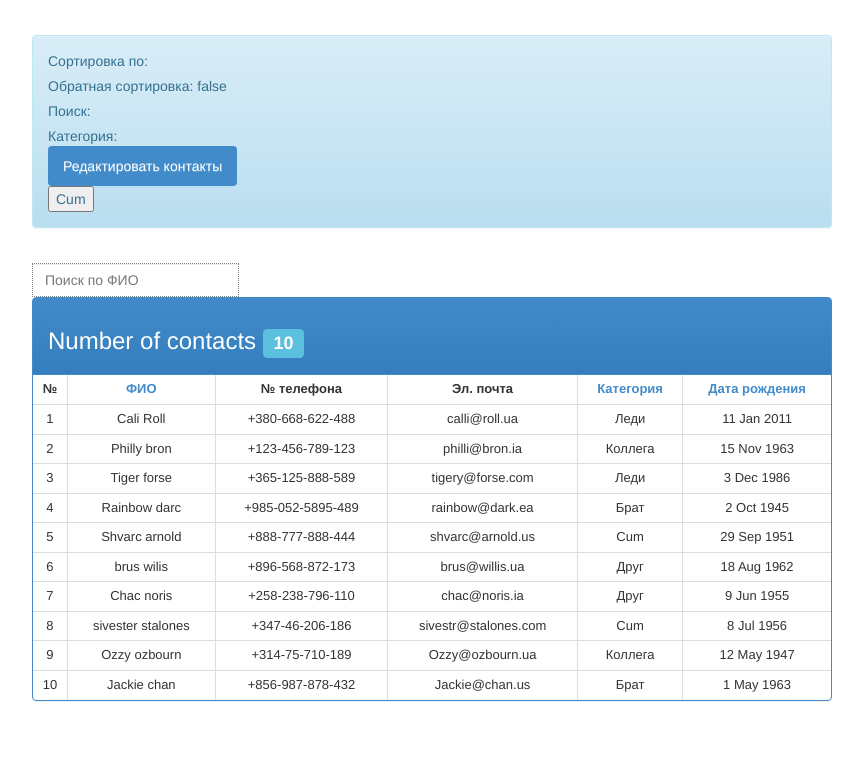
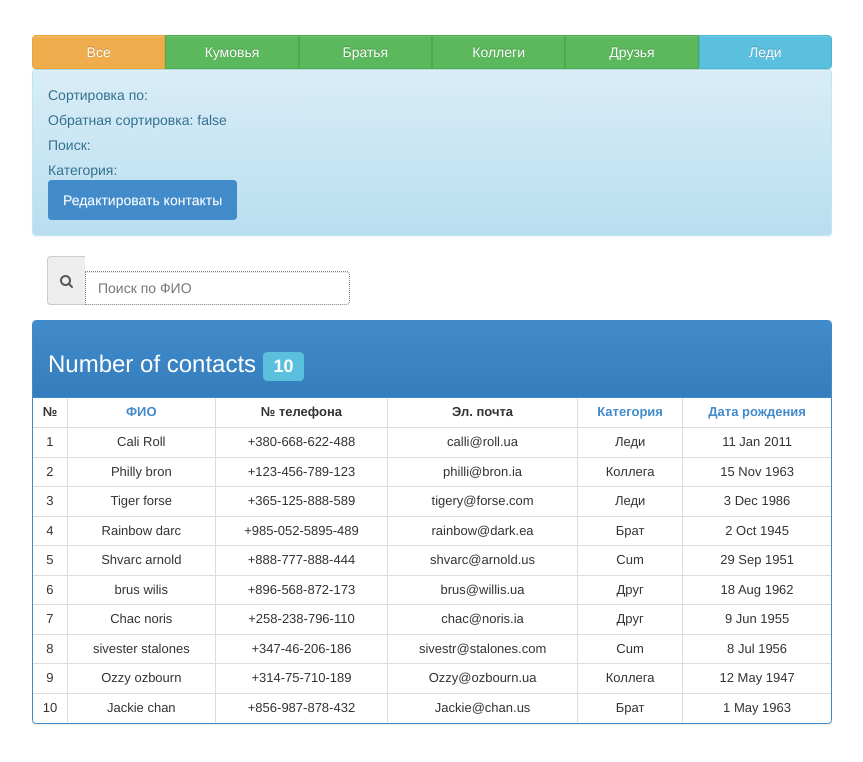
Before and after one commit to Denys-Sh/Denys-Sh.github.io, a plain HTML site: page list2/proba.html in a window 1280 px wide. Shown: the whole page, without its empty margins (208-1071 px from the left). Drawn offline with Linux system fonts and the light colour scheme.

Commit message:
Update proba.html

```diff
--- a/list2/proba.html
+++ b/list2/proba.html
@@ -15,10 +15,29 @@
 
 <form name="myForm" novalidate >
 
+
     <div ng-app="app" ng-controller="phonebookCtrl">
 
-
-
+    <div class="btn-group btn-group-justified">
+  <div class="btn-group">
+    <button type="button" class="btn btn-warning" ng-click="showAll()">Все</button>
+  </div>
+  <div class="btn-group">
+    <button type="button" class="btn btn-success" ng-click="showCum()">Кумовья</button>
+  </div>
+  <div class="btn-group">
+    <button type="button" class="btn btn-success" ng-click="showBrother()">Братья</button>
+  </div>
+  <div class="btn-group">
+    <button type="button" class="btn btn-success" ng-click="showColegue()">Коллеги</button>
+  </div>
+  <div class="btn-group">
+    <button type="button" class="btn btn-success" ng-click="showFriend()">Друзья</button>
+  </div>
+  <div class="btn-group">
+    <button type="button" class="btn btn-info" ng-click="showLedies()">Леди</button>
+  </div>
+</div>
 
    <div class="alert alert-info">
     <p>Сортировка по: {{ sortType }}</p>
@@ -31,22 +50,24 @@
   <li class="active"><a href="../index.html">Редактировать контакты</a></li>
  </ul>
 
- <button type="btn-button"  ng-click="showCum()">Cum</button>
-
-
   </div>
 
 
+  <div class="row">
+    <div class="col-xs-12 col-sm-6 col-md-5 col-lg-5">
+      <div class="input-group">
+        <span class="input-group-addon">
+		<i class="fa fa-search" aria-hidden="true"></i>
 
 
-    <div class="forma">
-      <div class="input-group">
-
+		</span>
 
         <input type="text" class="form-control" novalidate placeholder="Поиск по ФИО" ng-model="searchName">
       </div>
+    </div>
+    </div>
 
-    </div>
+
 
 
   <div class="panel panel-primary">
@@ -87,12 +108,14 @@
         Категория
         <span ng-show="sortType == 'category' && !sortReverse" class="fa fa-caret-down"></span>
             <span ng-show="sortType == 'category' && sortReverse" class="fa fa-caret-up"></span>
+			</a>
         </th>
           <th>
           <a href="" ng-click="sortType = 'date'; sortReverse = !sortReverse">
           Дата рождения
           <span ng-show="sortType == 'date' && !sortReverse" class="fa fa-caret-down"></span>
             <span ng-show="sortType == 'date' && sortReverse" class="fa fa-caret-up"></span>
+			</a>
             </th>
   </tr>
 
@@ -133,5 +156,6 @@
 
 
 
+
 </body>
 </html>
```
